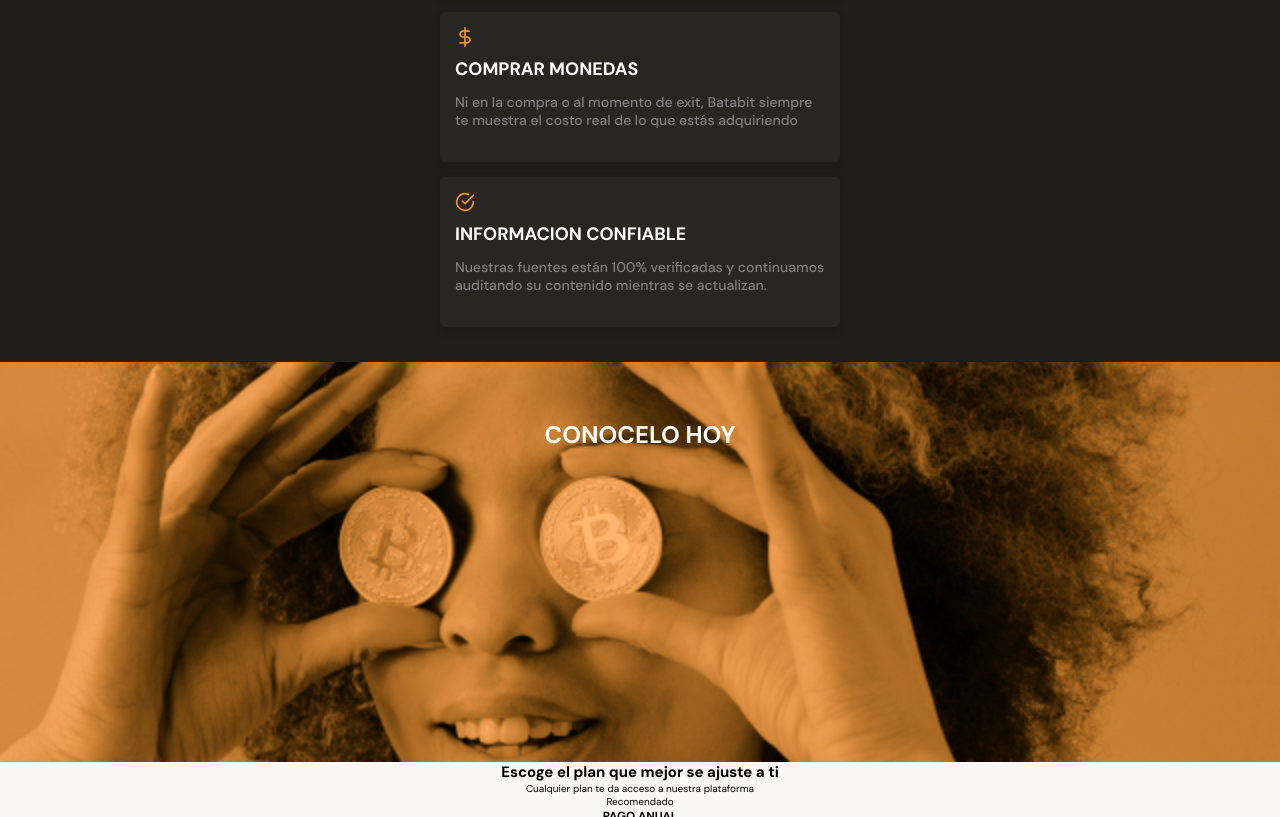
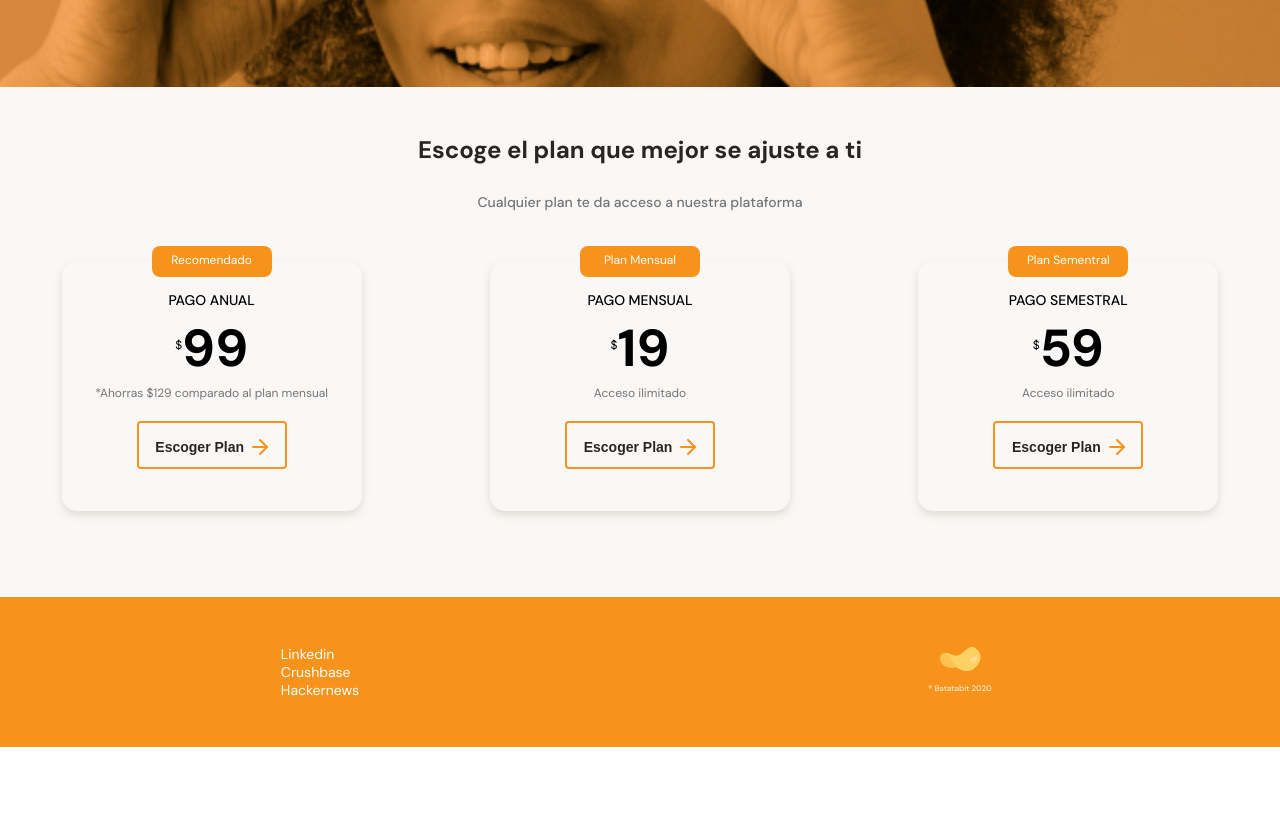
Before and after one commit to JLuisMQ/Briefcase, a plain HTML site: page Batata_Big/index.html in a window 1280 px wide. Shown: the part 1983-2800 px from the top of the page. After the commit the page ends 2730 px from the top, so only its background shows below. Drawn offline with Linux system fonts and the light colour scheme.

Commit message:
Actualizacion 10.07.22

```diff
--- a/Batata_Big/index.html
+++ b/Batata_Big/index.html
@@ -10,10 +10,11 @@
     Esto permite mejorar el performance de la página.-->
     <link href="https://fonts.googleapis.com/css2?family=DM+Sans:wght@400;500;700&family=Inter:wght@400;500&display=swap" rel="stylesheet">
     <link rel="stylesheet" href="./style.css">
+    <link rel="stylesheet" href="./tablet.css" media="(min-width: 930px)">
 </head>
 <body>
     <header>
-        <img src="./assets/img/logo.svg" alt="">
+        <img loading=“lazy” src="./assets/img/logo.svg" alt="">
         <div class="header--title-container">
             <h1>La proxima revolucion en el intercambio de cripto monedas</h1>
             <p>Barabig te ayuda a navegar emtre los diferentes precios y tendencias</p>
@@ -122,17 +123,46 @@
             </div>
             <section class="plans-container--slider">
                 <article class="plans-container--card">
-                    <p>Recomendado</p>
-                    <div>
-                        <h3>PAGO ANUAL</h3>
-                        <p><span>$</span>99</p>
-                        <p>*Ahorras $129 comparado al plan mensual</p>
-                        <button>Escoger Plan <span>SPAN</span></button>
+                    <p class="recomended">Recomendado</p>
+                    <div class="plan-info-container">
+                        <h3 class="plan-card--title">PAGO ANUAL</h3>
+                        <p class="plan-card--price"><span>$</span>99</p>
+                        <p class="plan-card--saving">*Ahorras $129 comparado al plan mensual</p>
+                        <button class="plan-card--ca">Escoger Plan <span></span></button>
                     </div>
-                </article>
+                 </article>
+                <article class="plans-container--card">
+                    <p class="recomended">Plan Mensual</p>
+                    <div class="plan-info-container">
+                        <h3 class="plan-card--title">PAGO MENSUAL</h3>
+                        <p class="plan-card--price"><span>$</span>19</p>
+                        <p class="plan-card--saving">Acceso ilimitado</p>
+                        <button class="plan-card--ca">Escoger Plan <span></span></button>
+                    </div>
+                 </article>
+                <article class="plans-container--card">
+                    <p class="recomended">Plan Sementral</p>
+                    <div class="plan-info-container">
+                        <h3 class="plan-card--title">PAGO SEMESTRAL</h3>
+                        <p class="plan-card--price"><span>$</span>59</p>
+                        <p class="plan-card--saving">Acceso ilimitado</p>
+                        <button class="plan-card--ca">Escoger Plan <span></span></button>
+                    </div>
+                 </article>
             </section>
         </section>
     </main>
-    <footer></footer>
+    <footer>
+        <section class="left">
+            <ul>
+                <li><a href="#">Linkedin</a></li>
+                <li><a href="#">Crushbase</a></li>
+                <li><a href="#">Hackernews</a></li>
+            </ul>
+        </section>
+        <section class="rigth">
+            <img loading=“lazy” src="./assets/img/logo-footer.svg" alt="Logo de patata 2022">
+        </section>
+    </footer>
 </body>
 </html>
--- a/Batata_Big/style.css
+++ b/Batata_Big/style.css
@@ -333,5 +333,127 @@ main{
     /*margin-top: 50px;*/
 }
 .plans--title h2{
+    padding-top:50px;
+    font-size: 2.4rem;
+    font-weight: bold;
+    line-height: 2.6rem;
+    color: var(--black);
+}
+.plans--title p{
+    padding-top: 30px;
+    font-size: 1.4rem;
+    font-weight: 500;
+    line-height: 1.8rem;
+    color: #757575;
+}
+.plans-container--slider{
+    display: flex;
+    gap: 5px;
+    height: 316px;
+    overflow-x: scroll;
+    overscroll-behavior-x:contain;
+    scroll-snap-type:x proximity;
+}
+/*overflow-x
 
+La propiedad de CSS overflow-x establece lo que se muestra cuando el contenido desborda los bordes izquierdo y derecho de un elemento a nivel de bloque. Puede que no sea nada, una barra de desplazamiento o el contenido adicional.
+
+overscroll-behavior
+
+la propiedad de css overscroll-behabior establece lo que hace un navegador cuando alcanza el límite de un área de desplazamiento. Es una abreviatura de overscroll-behavior-x y overscroll-behavior-y.
+
+scroll-snap-type
+
+La propiedad CSS scroll-snap-type establece qué tan estrictamente se aplican los puntos de snap en el contenedor de desplazamiento en caso de que haya unoz*/
+.plans-container--card{
+    position: relative;
+    scroll-snap-align: center;
+    width: 70%;
+    min-width: 190px;
+    max-width: 300px;
+    height: 250px;
+    margin: 50px auto 0;
+    padding: 0 15px;
+    background-color: var(--of-white);
+    border-radius: 15px;
+    box-shadow: 0 4px 8px rgba(89, 73, 30, 0.16);
 }
+.recomended{
+    position: absolute;
+    width: 120px;
+    height: 31px;
+    padding: 6px;
+    top: -15px;
+    left: calc(50% - 60px);
+    font-size: 1.2rem;
+    background-color: var(--bitconin-orange);
+    border-radius: 8px;
+    color: var(--just-white);
+}
+.plan-card--title{
+    padding-top: 30px;
+    font-size: 1.4rem;
+    font-weight: 500;
+    line-height: 1.8rem;
+    color: black;
+}
+.plan-card--price{
+    padding: 5px 0;
+    font-size: 5.2rem;
+    font-weight: bold;
+    line-height: 6.3rem;
+    color: black;
+}
+.plan-card--price span{
+    font-size: 1.2rem;
+    font-weight: 300;
+    vertical-align: text-top;
+}
+.plan-card--saving{
+    font-size: 1.2rem;
+    color: #757575;
+}
+.plan-card--ca{
+    width: 150px;
+    height: 48px;
+    margin-top: 20px;
+    background-color: #FAF8F7;
+    border: 2px solid var(--bitconin-orange);
+    border-radius: 4px;
+    font-size: 1.4rem;
+    font-weight: bold;
+    line-height: 1.8rem;
+    color: var(--black);
+}
+.plan-card--ca span{
+    display: inline-block;
+    width: 20px;
+    height: 20px;
+    background-image: url('./assets/icons/orange-right-arrow.svg');
+    vertical-align: text-bottom;
+}
+footer{
+    display: flex;
+    width: 100%;
+    height: 150px;
+    background-color: var(--bitconin-orange);
+}
+footer section{
+    display: flex;
+    width: 50%;
+    justify-content: center;
+    align-items: center;
+}
+footer .left ul{
+    font-size: 1.4rem;
+    font-weight: 500px;
+    line-height: 1.8rem;
+    list-style: none;
+}
+.left ul{
+    margin: 10px 0;
+}
+.left a{
+    text-decoration: none;
+    color: var(--just-white);
+}
--- /dev/null
+++ b/Batata_Big/tablet.css
@@ -0,0 +1,14 @@
+.main-tables-container{
+    display: flex;
+    width: 930px;
+    margin: 0 auto;
+}
+.product-cards--container {
+    display: flex;
+    flex-wrap: wrap;
+    width: 930px;
+    margin: 0 auto;
+}
+.plants-container--slider{
+    justify-content: center;
+}
```
